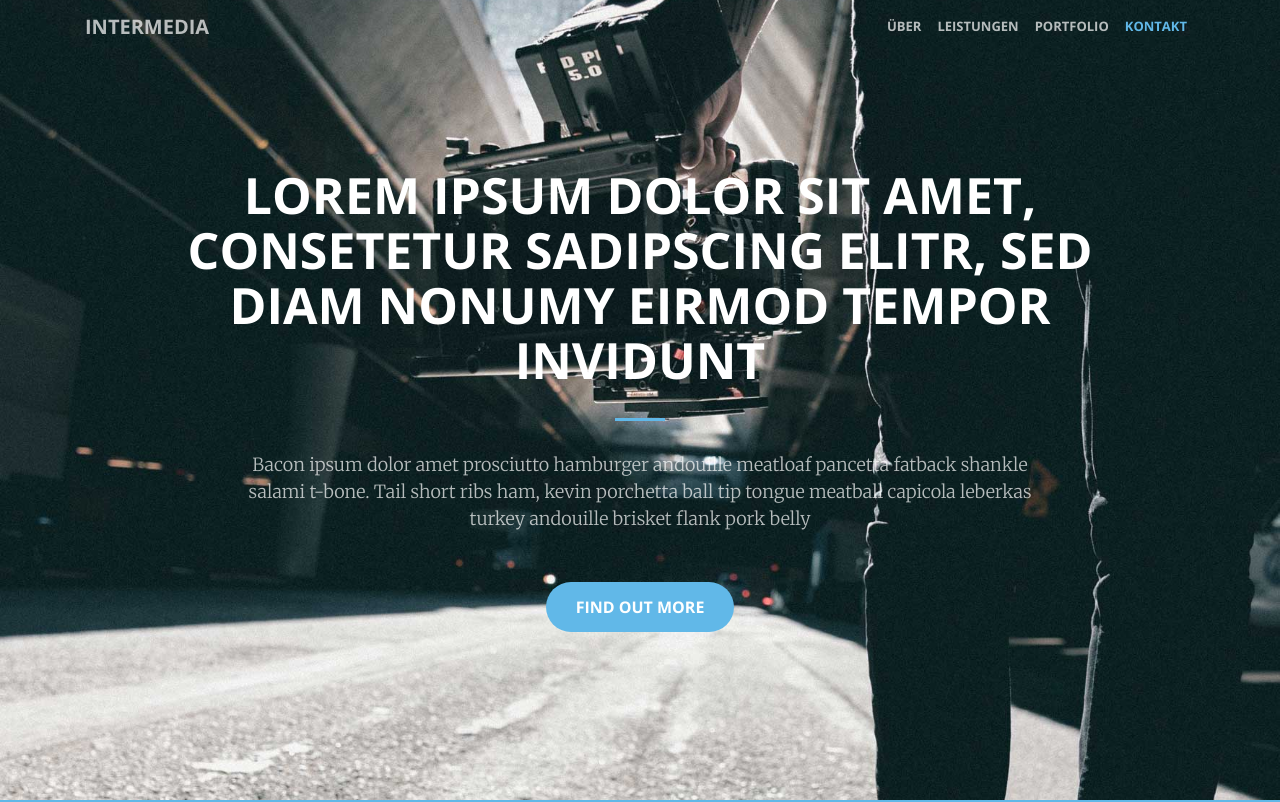
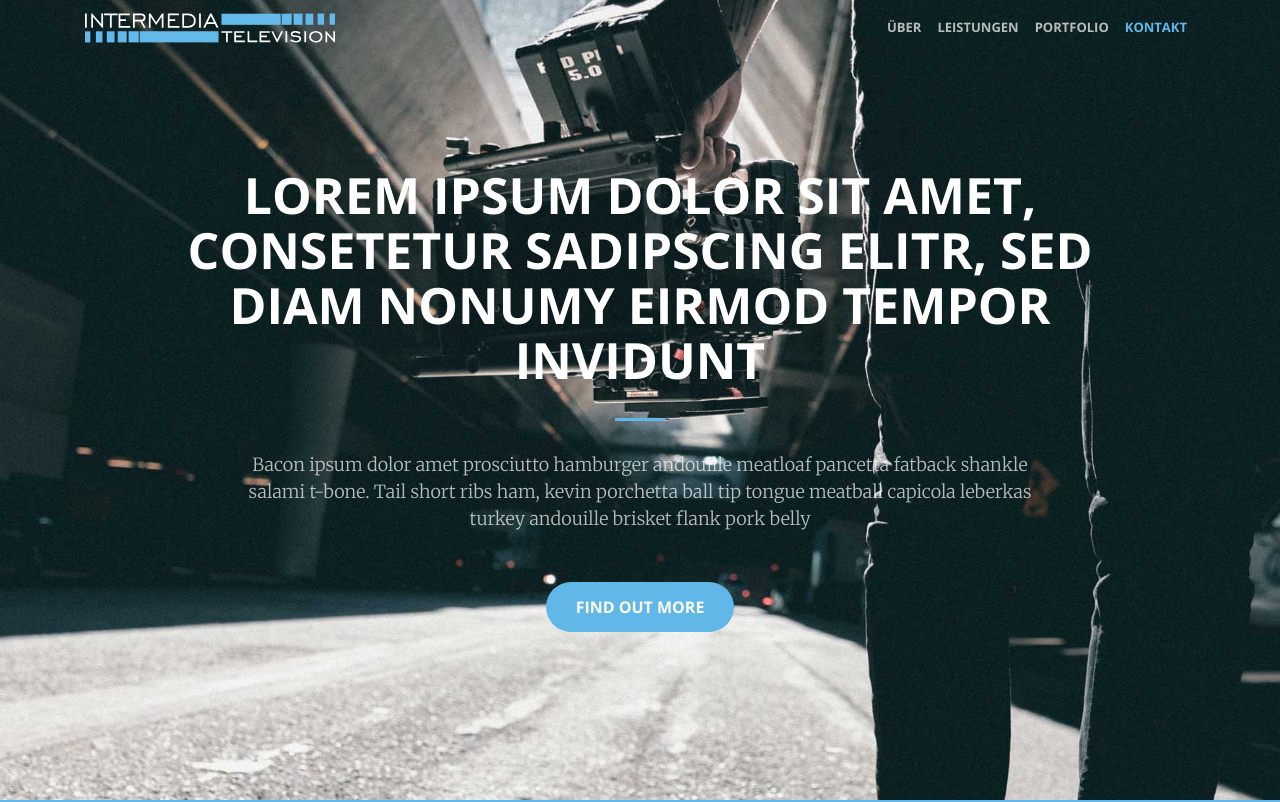
Before and after one commit to WatzlCe/InterNews, a website: page app/index.html in a window 1280 px wide. Shown: the top 802 px of the page. Drawn offline with nearby package versions, Linux system fonts and the light colour scheme; files that its build step writes are made by us from their sources.

Commit message:
added logo

```diff
--- a/app/index.html
+++ b/app/index.html
@@ -47,7 +47,8 @@
             <span class="navbar-toggler-icon"></span>
         </button>
         <div class="container">
-            <a class="navbar-brand" href="#page-top">Intermedia</a>
+            <!-- <a class="navbar-brand" href="#page-top">Intermedia</a> -->
+            <img src="img/Logo-White.svg" class="logo">
             <div class="collapse navbar-collapse" id="navbarExample">
                 <ul class="navbar-nav ml-auto">
                     <li class="nav-item">
@@ -111,7 +112,7 @@
                 </div>
                 <div class="col-lg-3 col-md-6 text-center">
                     <div class="service-box">
-                        <i class="fa fa-4x fa-paper-plane text-primary sr-icons"></i>
+                        <i class="fa fa-4x fa-camera text-primary sr-icons"></i>
                         <h3>Neuste Technologie</h3>
                         <p class="text-muted">You can use this theme as is, or you can make changes!</p>
                     </div>
--- a/app/js/creative.js
+++ b/app/js/creative.js
@@ -26,13 +26,18 @@
     $('.navbar-collapse').collapse('hide');
   });
 
-    // Collapse the navbar when page is scrolled
+
+
+  /** Collapse the navbar when page is scrolled */
   $(window).scroll(function() {
-        if ($("#mainNav").offset().top > 1000) {
+    if ($("#mainNav").offset().top > 700) {
       $("#mainNav").addClass("navbar-shrink");
+      $(".logo").attr("src", "img/Logo-Black.svg")
     } else {
       $("#mainNav").removeClass("navbar-shrink");
+      $(".logo").attr("src", "img/Logo-White.svg")
     }
+
   });
 
   // Scroll reveal calls
--- a/app/scss/_navbar.scss
+++ b/app/scss/_navbar.scss
@@ -1,4 +1,7 @@
 // Styling for the navbar
+
+$min-width: 932px;
+
 #mainNav {
     border-color: fade-out($gray-darker, .95);
     background-color: white;
@@ -41,7 +44,7 @@
             }
         }
     }
-    @media (min-width: 992px) {
+    @media (min-width: $min-width) {
         border-color: fade-out(white, .7);
         background-color: transparent;
         .navbar-brand {
@@ -78,4 +81,8 @@
             }
         }
     }
+    .logo {
+      width: 250px;
+      height: 40px
+    }
 }
```
Also changed, not shown: app/css/creative.css, app/css/creative.min.css, app/img/Logo-Black.svg (added), app/img/Logo-White.svg (added), app/img/Logo.png (deleted), app/js/creative.min.js, 3 other files. Lines whose indentation alone changed are shown as unchanged.
